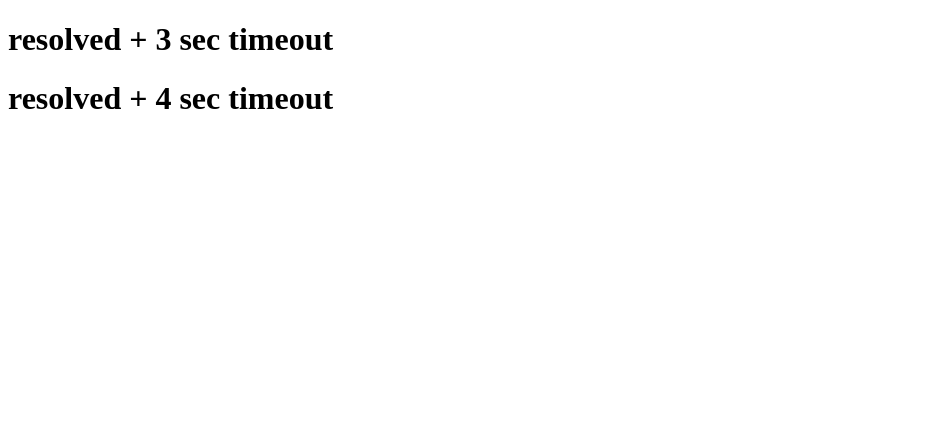
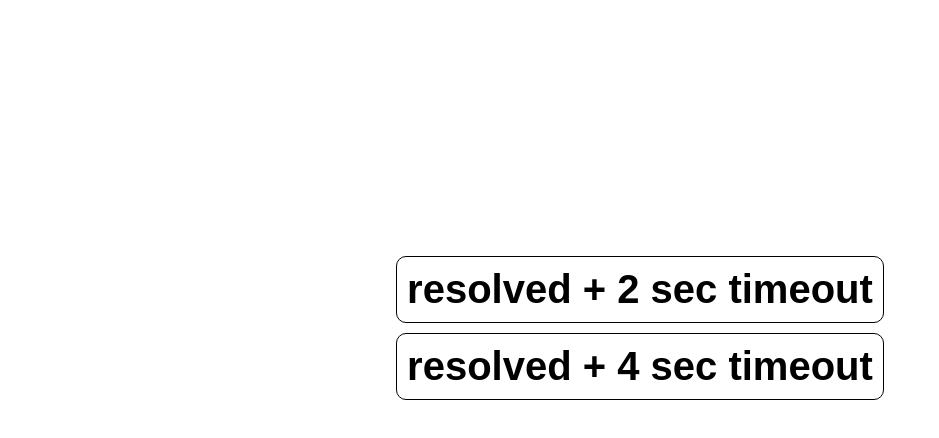
Before and after one commit to Merzaad/learning_next, a Next.js app: page /app in a window 1280 px wide. Shown: the top 438 px of the page, without its empty margins (0-939 px from the left). Built offline with nearby package versions, Linux system fonts and the light colour scheme.

Commit message:
delayApiMaker

```diff
--- a/package.json
+++ b/package.json
@@ -9,6 +9,9 @@
     "lint": "next lint"
   },
   "dependencies": {
+    "@emotion/react": "^11.9.0",
+    "@emotion/styled": "^11.8.1",
+    "@mui/material": "^5.6.1",
     "next": "12.1.1",
     "prettier": "^2.6.1",
     "pretty-quick": "^3.1.3",
--- a/pages/app.js
+++ b/pages/app.js
@@ -1,28 +1,37 @@
 import * as React from "react"
-import fetchingApi from "./api/api"
-//testtttttttttttttt
-const state1 = fetchingApi(3)
-const state2 = fetchingApi(4)
+import delayApiMaker from "./api/api"
+import { CircularProgress } from "@mui/material"
+import styles from "../styles/Home.module.css"
 
-function Data1() {
-  const data = state1.fetch()
+
+const App = () => {
+  //link to closure
+  const api1 = delayApiMaker(2)
+  const api2 = delayApiMaker(4)
+
+  //using closure
+  const Component1 = () => {
+    const data = api1.fetch()
     return <h1>{data}</h1>
   }
 
-function Data2() {
-  const test = ()=> state2.fetch()
+  const Component2 = () => {
+    const test = () => api2.fetch()
     const [data, setData] = React.useState(test)
     console.log(data)
     return <h1>{data}</h1>
   }
 
-const App = () => (
-  <React.Suspense fallback={<h1>Loading...</h1>}>
-    <Data1 />
-    <React.Suspense fallback={<h1>Loading...</h1>}>
-      <Data2 />
+  return (
+    <div className={styles.main}>
+      <React.Suspense fallback={<CircularProgress />}>
+        <Component1 />
+        <React.Suspense fallback={<CircularProgress />}>
+          <Component2 />
         </React.Suspense>
       </React.Suspense>
+    </div>
   )
+}
 
 export default App
--- a/styles/Home.module.css
+++ b/styles/Home.module.css
@@ -20,6 +20,7 @@
   padding: 10px;
   transition: 0.5s;
   cursor: pointer;
+  margin: 5px;
 }
 .main h1:hover{
   transform: scale(1.2);
```
Also changed, not shown: 1 other file (tests, documents, lock files or other folders). Lines whose indentation alone changed are shown as unchanged.
